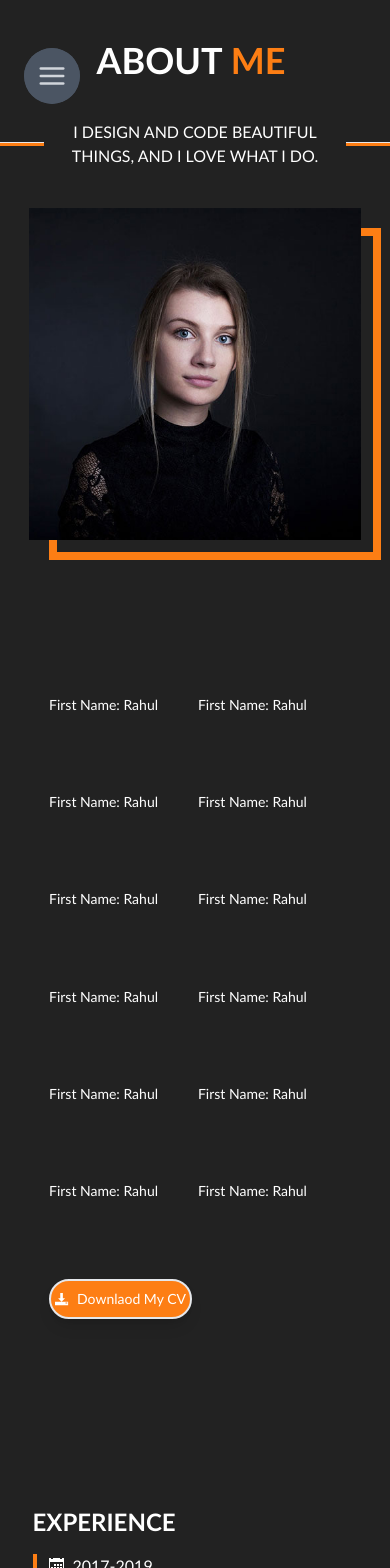
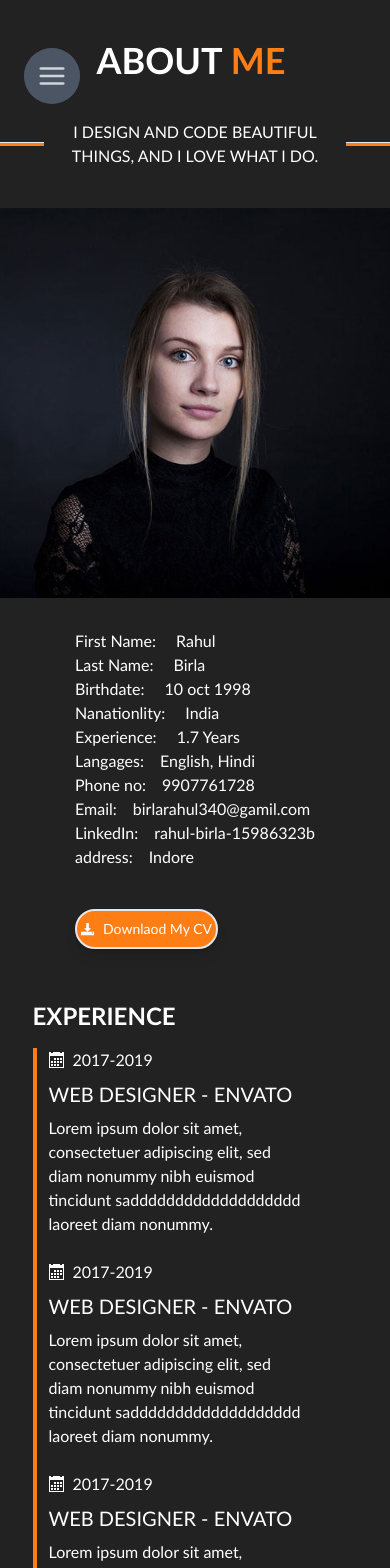
Before and after one commit to Rahul-max55/portfolio-2, a React (Create React App) app: page /about in a window 390 px wide. Shown: the top 1568 px of the page. Built offline with nearby package versions, Linux system fonts and the light colour scheme.

Commit message:
about page data added

```diff
--- a/public/index.html
+++ b/public/index.html
@@ -30,7 +30,7 @@
         font-family: 'Gill Sans', 'Gill Sans MT', Calibri, 'Trebuchet MS', sans-serif;
       }
       .active {
-        color: yellow;
+        color: yellow !important;
       }
     </style>
     <title>React App</title>
--- a/src/components/Navbar.jsx
+++ b/src/components/Navbar.jsx
@@ -34,15 +34,15 @@ const Navbar = ({color}) => {
           hideNav ? "h-14 md:h-20 overflow-hidden" : "h-96"
         }`}
       >
-        <div
+        <div data-modal-target="defaultModal"
           className={`bg-gray-600 w-14 h-24 md:w-20 md:h-24 rounded-full hover:text-gray-100 cursor-pointer flex justify-evenly text-3xl text-gray-300 items-center flex-col `}
           onClick={handleClose}
         >
          {hideNav ? <FiMenu /> : <RxCross2 />}
         </div>
-        <div
+        <div  tabindex="-1"
           className={`bg-gray-600 w-14 md:w-20 rounded-full flex transition-all duration-500 ease-linear  justify-between text-2xl items-center text-gray-300 flex-col ${
-            hideNav ? "h-0 overflow-hidden" : "h-96 pb-8"
+            hideNav ? "!h-0 overflow-hidden" : "h-96 pb-8"
           }`}
         >
           <NavLink
--- a/src/components/ProtfolioCard.jsx
+++ b/src/components/ProtfolioCard.jsx
@@ -23,7 +23,7 @@ const ProtfolioCard = ({bgValue}) => {
         <p
           onMouseLeave={handleHover}
           style={bgValue}
-          className={`absolute z-20 w-full h-full   top-0 p-2 text-black transition-[right] duration-700 text-center flex justify-center bg-yellow-400 rounded-lg items-center text-2xl font-bold ${
+          className={`absolute z-20 w-full h-full top-0 p-2 transition-[right] duration-700 text-center flex justify-center bg-yellow-400 rounded-lg items-center text-2xl font-bold ${
             overlay
               ? "right-[520px] md:right-[390px] xl:right-[600px] "
               : "left-[0px]"
--- a/src/pages/About.jsx
+++ b/src/pages/About.jsx
@@ -4,23 +4,23 @@ import { Link } from "react-router-dom";
 import { ImCalendar, ImDownload3 } from "react-icons/im";
 import { motion } from "framer-motion";
 
-const About = ({color}) => {
-
-
-  const bgValue = {backgroundColor:color} ;
-  const textValue = {color:color} ;
-  const borderValue = {borderColor:color} ;
+const About = ({ color }) => {
+  const bgValue = { backgroundColor: color };
+  const textValue = { color: color };
+  const borderValue = { borderColor: color };
 
   return (
     <motion.div
       initial={{ x: 300, opacity: 0 }}
       animate={{ x: 0, opacity: 1 }}
       exit={{ x: -300, opacity: 0 }}
-
-    className="bg-[#222] h-fit text-white">
+      className="bg-[#222] h-fit text-white"
+    >
       <div className=" p-10 text-4xl font-extrabold flex items-center justify-center">
         <h1>ABOUT </h1>
-        <span style={textValue} className="text-yellow-400 mx-2">ME</span>
+        <span style={textValue} className="text-yellow-400 mx-2">
+          ME
+        </span>
       </div>
       <div className="flex pb-10 justify-center items-center text-center ">
         <hr style={bgValue} className="bg-yellow-400 w-20 h-1" />
@@ -30,20 +30,73 @@ const About = ({color}) => {
         <hr style={bgValue} className="bg-yellow-400 w-20 h-1" />
       </div>
 
-      <div className="w-[85vw] md:w-[75vw] text-white  m-auto h-[150vh] xl:h-[75vh]  flex justify-between items-center xl:flex-row flex-col">
-        <div className="md:w-fit h-[52vh] lg:h-full  relative">
-          <div style={borderValue} className="w-full h-full md:h-full top-5 left-5 md:top-10 md:left-10 absolute border-[8px] border-yellow-500"></div>
+      <div className="w-[100vw] sm:w-[85vw] md:w-[75vw] text-white  m-auto h-[90vh] md:h-[120vh] lg:h-[150vh] xl:h-[75vh]  flex justify-between items-center xl:flex-row flex-col">
+        <div className="md:w-fit h-fit  relative">
+          <div
+            style={borderValue}
+            className="w-full hidden sm:block h-[270px] sm:h-[500px] md:h-[500px] top-5 left-5 md:top-10 md:left-10 absolute border-[8px] border-yellow-500"
+          ></div>
           <img src={profile} alt="photo" className="relative z-10" />
         </div>
         <div className="w-full md:w-4/5 xl:w-1/2  md:m-auto flex justify-center items-center h-full ">
-          <ul className="w-11/12 text-sm md:text-base md:w-5/6 h-5/6   flex items-center justify-evenly">
+          <ul className="w-11/12 text-base md:w-full h-5/6   flex items-start justify-evenly">
             <div className=" h-full flex flex-col justify-evenly items-start">
-              <span>First Name: Rahul</span>
-              <span>First Name: Rahul</span>
-              <span>First Name: Rahul</span>
-              <span>First Name: Rahul</span>
-              <span>First Name: Rahul</span>
-              <span>First Name: Rahul</span>
+              <span>
+                First Name: <span className="pl-4 md:pl-2 lg:pl-4">Rahul</span>
+              </span>
+              <span>
+                Last Name: <span className="pl-4 md:pl-2 lg:pl-4"> Birla</span>
+              </span>
+              <span>
+                Birthdate:
+                <span className="pl-4 md:pl-2 lg:pl-4"> 10 oct 1998 </span>
+              </span>
+              <span>
+                Nanationlity:
+                <span className="pl-4 md:pl-2 lg:pl-4"> India</span>
+              </span>
+              <span>
+                Experience:
+                <span className="pl-4 md:pl-2 lg:pl-4"> 1.7 Years</span>
+              </span>
+
+
+                <span className="flex md:hidden">
+                  Langages:{" "}
+                  <span className="pl-4 md:pl-2 lg:pl-4"> English, Hindi</span>
+                </span>
+
+                <a className="flex md:hidden" href="tel:+919907761728">
+                  Phone no:{" "}
+                  <span className="pl-4 md:pl-2 lg:pl-4"> 9907761728</span>
+                </a>
+                <a className="flex md:hidden" href="mailto:birlarahul340@gmail.com">
+                  Email:
+                  <span className="pl-4 md:pl-2 lg:pl-4">
+                    {" "}
+                    birlarahul340@gamil.com{" "}
+                  </span>
+                </a>
+                <a className="flex md:hidden"
+                  target="blank"
+                  href="www.linkedin.com/in/rahul-birla-15986323b;"
+                >
+                  LinkedIn:{" "}
+                  <span className="pl-4 md:pl-2 lg:pl-4">
+                    {" "}
+                    rahul-birla-15986323b{" "}
+                  </span>
+                </a>
+                <span className="flex md:hidden">
+                  address: <span className="pl-4 md:pl-2 lg:pl-4"> Indore</span>
+                </span>
+                <a
+                  to="/about"
+                  style={bgValue}
+                  className="flex px-1 invisible py-2 md:px-5 md:py-2 items-center justify-center bg-yellow-500 transition-colors text-sm md:text-base xl:text-base font-medium text-white space-x-2 rounded-full shadow-lg border-2  hover:bg-transparent"
+                >
+                  <ImDownload3 /> <span>Downlaod My CV</span>
+                </a>
               <Link
                 to="/about"
                 style={bgValue}
@@ -52,20 +105,43 @@ const About = ({color}) => {
                 <ImDownload3 /> <span>Downlaod My CV</span>
               </Link>
             </div>
-            <div className=" h-full  flex flex-col justify-evenly items-start">
-              <span>First Name: Rahul</span>
-              <span>First Name: Rahul</span>
-              <span>First Name: Rahul</span>
-              <span>First Name: Rahul</span>
-              <span>First Name: Rahul</span>
-              <span>First Name: Rahul</span>
-              <Link
+            <div className="hidden md:flex h-full flex-col justify-evenly items-start">
+              <span>
+                Langages:{" "}
+                <span className="pl-1 md:pl-2 lg:pl-4"> English, Hindi</span>
+              </span>
+
+              <a href="tel:+919907761728">
+                Phone no:{" "}
+                <span className="pl-1 md:pl-2 lg:pl-4"> 9907761728</span>
+              </a>
+              <a href="mailto:birlarahul340@gmail.com">
+                Email:
+                <span className="pl-1 md:pl-2 lg:pl-4">
+                  {" "}
+                  birlarahul340@gamil.com{" "}
+                </span>
+              </a>
+              <a
+                target="blank"
+                href="www.linkedin.com/in/rahul-birla-15986323b;"
+              >
+                LinkedIn:{" "}
+                <span className="pl-1 md:pl-2 lg:pl-4">
+                  {" "}
+                  rahul-birla-15986323b{" "}
+                </span>
+              </a>
+              <span>
+                address: <span className="pl-1 md:pl-2 lg:pl-4"> Indore</span>
+              </span>
+              <a
                 to="/about"
                 style={bgValue}
                 className="flex px-1 invisible py-2 md:px-5 md:py-2 items-center justify-center bg-yellow-500 transition-colors text-sm md:text-base xl:text-base font-medium text-white space-x-2 rounded-full shadow-lg border-2  hover:bg-transparent"
               >
                 <ImDownload3 /> <span>Downlaod My CV</span>
-              </Link>
+              </a>
             </div>
           </ul>
         </div>
@@ -74,13 +150,18 @@ const About = ({color}) => {
 
       {/* Experience Section */}
 
-      <div className="w-10/12 m-auto flex-col lg:flex-row lg:pt-20
-       flex justify-around items-center  bg-[#222]">
+      <div
+        className="w-10/12 m-auto flex-col lg:flex-row lg:pt-20
+       flex justify-around items-center  bg-[#222]"
+      >
         <div className="w-full md:w-11/12 lg:w-1/2 py-4 flex justify-between flex-col items-start">
           <h2 className="text-2xl  text-white font-semibold py-4">
             EXPERIENCE
           </h2>
-          <ul style={borderValue} className="w-10/12 pb-2 border-l-4 space-x-3 border-yellow-400 min-h-44 ">
+          <ul
+            style={borderValue}
+            className="w-10/12 pb-2 border-l-4 space-x-3 border-yellow-400 min-h-44 "
+          >
             <span></span>
             <li className="flex items-center ">
               <ImCalendar className="mr-2" /> 2017-2019
@@ -94,7 +175,10 @@ const About = ({color}) => {
               nonummy.
             </li>
           </ul>
-          <ul style={borderValue} className=" w-10/12 pb-2 border-l-4 space-x-3 border-yellow-400 min-h-44 ">
+          <ul
+            style={borderValue}
+            className=" w-10/12 pb-2 border-l-4 space-x-3 border-yellow-400 min-h-44 "
+          >
             <span></span>
             <li className="flex items-center ">
               <ImCalendar className="mr-2" /> 2017-2019
@@ -108,7 +192,10 @@ const About = ({color}) => {
               nonummy.
             </li>
           </ul>
-          <ul style={borderValue} className=" w-10/12 pb-2 border-l-4 space-x-3 border-yellow-400 min-h-44 ">
+          <ul
+            style={borderValue}
+            className=" w-10/12 pb-2 border-l-4 space-x-3 border-yellow-400 min-h-44 "
+          >
             <span></span>
             <li className="flex items-center ">
               <ImCalendar className="mr-2" /> 2017-2019
@@ -128,7 +215,10 @@ const About = ({color}) => {
           <h2 className="text-2xl  text-white font-semibold py-4">
             EXPERIENCE
           </h2>
-          <ul style={borderValue} className=" w-10/12 pb-2 border-l-4 space-x-3 border-yellow-400 min-h-44 ">
+          <ul
+            style={borderValue}
+            className=" w-10/12 pb-2 border-l-4 space-x-3 border-yellow-400 min-h-44 "
+          >
             <span></span>
             <li className="flex items-center ">
               <ImCalendar className="mr-2" /> 2017-2019
@@ -142,7 +232,10 @@ const About = ({color}) => {
               nonummy.
             </li>
           </ul>
-          <ul style={borderValue} className=" w-10/12 pb-2 border-l-4 space-x-3 border-yellow-400 min-h-44 ">
+          <ul
+            style={borderValue}
+            className=" w-10/12 pb-2 border-l-4 space-x-3 border-yellow-400 min-h-44 "
+          >
             <span></span>
             <li className="flex items-center ">
               <ImCalendar className="mr-2" /> 2017-2019
@@ -156,7 +249,10 @@ const About = ({color}) => {
               nonummy.
             </li>
           </ul>
-          <ul style={borderValue} className=" w-10/12 pb-2 border-l-4 space-x-3 border-yellow-400 min-h-44 ">
+          <ul
+            style={borderValue}
+            className=" w-10/12 pb-2 border-l-4 space-x-3 border-yellow-400 min-h-44 "
+          >
             <span></span>
             <li className="flex items-center ">
               <ImCalendar className="mr-2" /> 2017-2019
@@ -180,22 +276,40 @@ const About = ({color}) => {
       <div className="w-10/12 m-auto flex-col pb-20 lg:py-20 flex justify-around items-start  bg-[#222]">
         <h1 className="text-2xl  text-white font-semibold py-4">SKILLS</h1>
         <div className=" grid sm:grid-cols-2 md:grid-cols-3 w-full gap-4 md:gap-8  ">
-          <h3 style={borderValue} className="border-b-2 border-yellow-500 min-w-40 py-3 text-xl">
+          <h3
+            style={borderValue}
+            className="border-b-2 border-yellow-500 min-w-40 py-3 text-xl"
+          >
             HTML
           </h3>
-          <h3 style={borderValue} className="border-b-2 border-yellow-500 min-w-40 py-3 text-xl">
-           JavaScript
+          <h3
+            style={borderValue}
+            className="border-b-2 border-yellow-500 min-w-40 py-3 text-xl"
+          >
+            JavaScript
           </h3>
-          <h3 style={borderValue} className="border-b-2 border-yellow-500 min-w-40 py-3 text-xl">
+          <h3
+            style={borderValue}
+            className="border-b-2 border-yellow-500 min-w-40 py-3 text-xl"
+          >
             HTML
           </h3>
-          <h3 style={borderValue} className="border-b-2 border-yellow-500 min-w-40 py-3 text-xl">
+          <h3
+            style={borderValue}
+            className="border-b-2 border-yellow-500 min-w-40 py-3 text-xl"
+          >
             HTML
           </h3>
-          <h3 style={borderValue} className="border-b-2 border-yellow-500 min-w-40 py-3 text-xl">
+          <h3
+            style={borderValue}
+            className="border-b-2 border-yellow-500 min-w-40 py-3 text-xl"
+          >
             HTML
           </h3>
-          <h3 style={borderValue} className="border-b-2 border-yellow-500 min-w-40 py-3 text-xl">
+          <h3
+            style={borderValue}
+            className="border-b-2 border-yellow-500 min-w-40 py-3 text-xl"
+          >
             HTML
           </h3>
         </div>
```
Also changed, not shown: src/pages/Home.jsx (+7 -10 lines).
